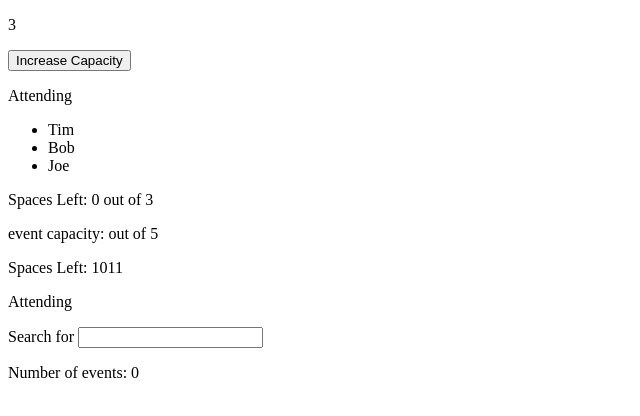
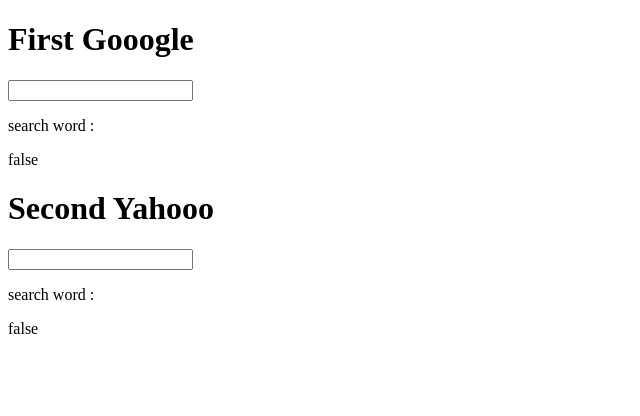
Before and after one commit to doz13189/composition-api, a Vue app: page / in a window 1280 px wide. Shown: the top 416 px of the page, without its empty margins (0-640 px from the left). Built offline with nearby package versions, Linux system fonts and the light colour scheme.

Commit message:
sharing state

```diff
--- a/src/App.vue
+++ b/src/App.vue
@@ -1,26 +1,17 @@
 <template>
-  <composition name="aa" />
-  <reactive />
-  <modularizing />
-  <lifecycle />
-  <watch />
+  <composition-first />
+  <composition-second />
 </template>
 
 <script>
-import Composition from './components/Composition.vue'
-import Reactive from './components/Reactive.vue'
-import Modularizing from './components/Modularizing.vue'
-import Lifecycle from './components/Lifecycle.vue'
-import Watch from './components/Watch.vue'
+import CompositionFirst from './components/CompositionFirst.vue'
+import CompositionSecond from './components/CompositionSecond.vue'
 
 export default {
   name: 'App',
   components: {
-    Composition,
-    Reactive,
-    Modularizing,
-    Lifecycle,
-    Watch
+    CompositionFirst,
+    CompositionSecond
   }
 }
 </script>
--- /dev/null
+++ b/src/components/CompositionFirst.vue
@@ -0,0 +1,30 @@
+<template>
+  <h1>First Gooogle</h1>
+  <input v-model="searchInput">
+  <p>search word : {{ searchInput }}</p>
+  <p>{{ getEvents.result.value }}</p>
+  <p>{{ getEvents.loading.value }}</p>
+  <p>{{ getEvents.error.value }}</p>
+</template>
+
+<script>
+import { watch, ref } from 'vue'
+import usePromise from '@/composables/use-promise.js'
+
+export default {
+  setup () {
+    const searchInput = ref('')
+    const getEvents = usePromise(search => search.value.length)
+
+    watch(searchInput, () => {
+      if (searchInput.value !== '') {
+        getEvents.createPromise(searchInput)
+      } else {
+        getEvents.result.value = null
+      }
+    })
+
+    return { searchInput, getEvents }
+  }
+}
+</script>
--- /dev/null
+++ b/src/components/CompositionSecond.vue
@@ -0,0 +1,30 @@
+<template>
+  <h1>Second Yahooo</h1>
+  <input v-model="searchInput">
+  <p>search word : {{ searchInput }}</p>
+  <p>{{ getEvents.result.value }}</p>
+  <p>{{ getEvents.loading.value }}</p>
+  <p>{{ getEvents.error.value }}</p>
+</template>
+
+<script>
+import { watch, ref } from 'vue'
+import usePromise from '@/composables/use-promise.js'
+
+export default {
+  setup () {
+    const searchInput = ref('')
+    const getEvents = usePromise(search => search.value.length + 4)
+
+    watch(searchInput, () => {
+      if (searchInput.value !== '') {
+        getEvents.createPromise(searchInput)
+      } else {
+        getEvents.result.value = null
+      }
+    })
+
+    return { searchInput, getEvents }
+  }
+}
+</script>
--- /dev/null
+++ b/src/composables/use-promise.js
@@ -0,0 +1,23 @@
+import { ref } from 'vue'
+
+export default function usePromise(fn) {
+    const result = ref(null)
+    const loading = ref(false)
+    const error = ref(null)
+
+    const createPromise = async (...args) => {
+        result.value = null
+        loading.value = true
+        error.value = null
+
+        try {
+            result.value = await fn(...args)
+        } catch (err) {
+            error.value = err
+        } finally {
+            loading.value = false
+        }
+    }
+
+    return { result, loading, error, createPromise }
+}
```
Also changed, not shown: src/components/SharingState.vue (added, +45 -0 lines), src/components/Suspense.vue (added, +15 -0 lines), src/api/event.js (line endings or trailing spaces), 2 other files (tests, documents, lock files or other folders).
